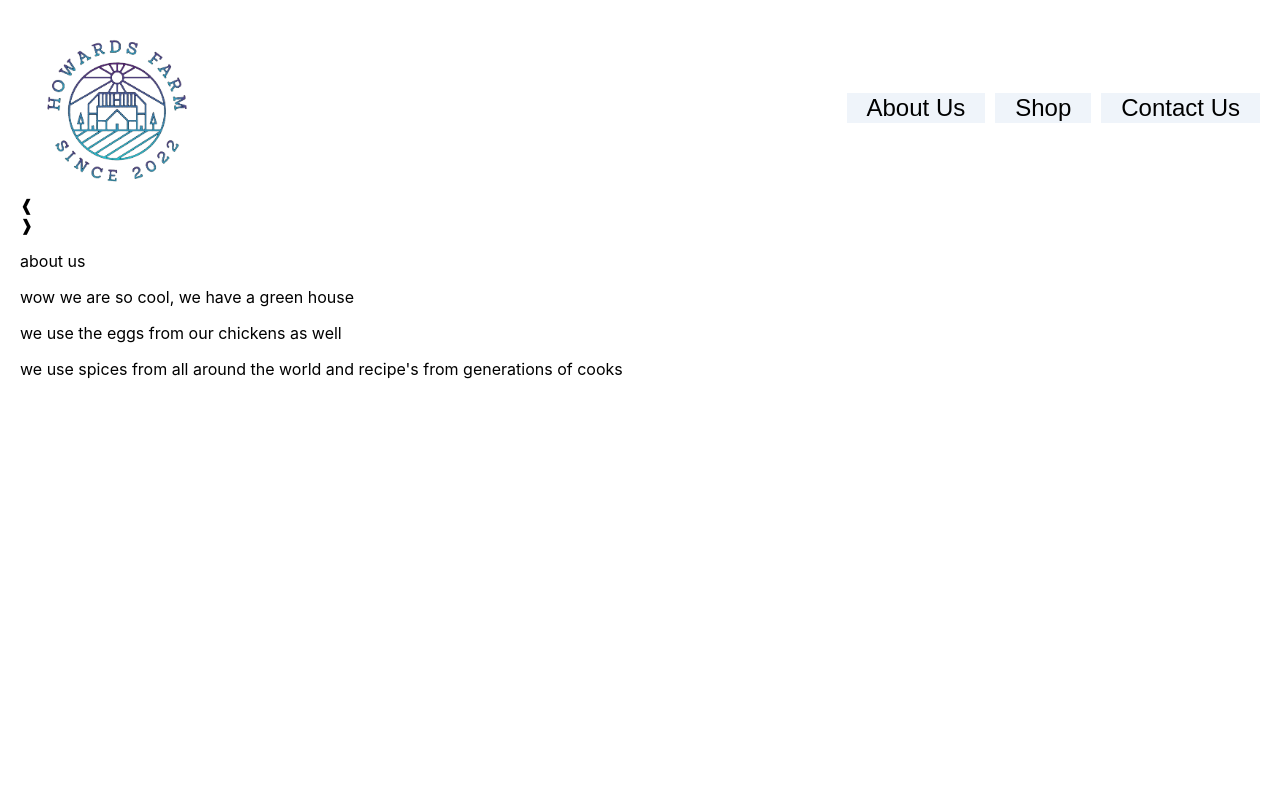
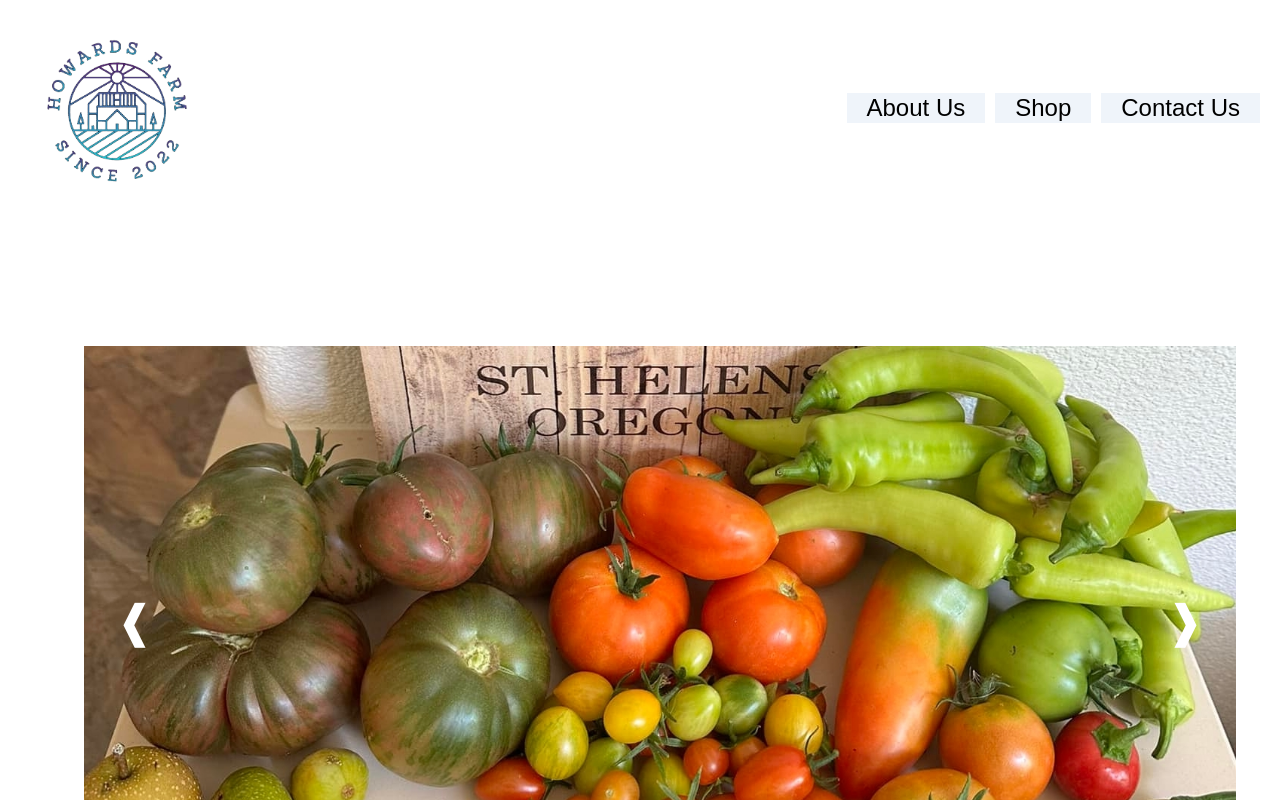
Before and after one commit to daho2353/howard-farm, a React (Create React App) app: page / in a window 1280 px wide. Shown: the top 800 px of the page. Built offline with nearby package versions, Linux system fonts and the light colour scheme.

Commit message:
repaired functionality to image slider and added starter css which will need to adjusted as site comes together.

```diff
--- a/src/components/AboutPage.tsx
+++ b/src/components/AboutPage.tsx
@@ -20,7 +20,7 @@ const AboutPage = () => {
       return (
         <div>
         <div className="slider-container">
-        <ImageSlider slides={slides} />
+            <ImageSlider slides={slides} />
         </div>
         <div>
         <p> about us </p>
--- a/src/components/ImageSlider.tsx
+++ b/src/components/ImageSlider.tsx
@@ -8,11 +8,7 @@ interface Props {
 }
 
 const ImageSlider: React.FC<Props> = ({slides}) => {
-    const [CurrentIndex, setCurrentIndex] = useState(0);
-
-    const slideStyles = {
-        backgroundImage: `url(${slides[CurrentIndex].url})`,
-    };
+    const [CurrentIndex, setCurrentIndex] = useState<number>(0);
 
       const goToPrevious = () => {
         const isFirstSlide = CurrentIndex === 0
@@ -30,7 +26,9 @@ const ImageSlider: React.FC<Props> = ({slides}) => {
     <div className='slider'>
         <div className='left-arrow' onClick={goToPrevious}> ❰</div>
         <div className='right-arrow' onClick={goToNext}> ❱</div>
-        <div style={slideStyles} className='slide'></div>
+        <div className='slide'>
+          <img src={slides[CurrentIndex].url} />
+        </div>
     </div>
     );
 };
--- a/src/components/imageSlider.css
+++ b/src/components/imageSlider.css
@@ -1,35 +1,52 @@
 .slider{
-    min-height: "850px";
-    height: "100%";
-    position:"relative";
+    width:90vw;
+    height: 100vh;
+    min-height: 850px;
+    max-height: 900px;
+    height: 100%;
+    position: relative;
+    overflow: hidden;
+    display: flex;
+    align-items: center;
+    justify-content: center;
+    margin-left: 5vw;
+    margin-right: 5vw;
 }
 
 .slide{
-    width: "100%";
-    height: "100%";
-    border-radius: "10px";
-    background-position: "center";
-    background-size: "cover";
+    width: 100%;
+    height: 100%;
+    border-radius: 10px;
+    background-position: center;
+    background-size: cover;
+    object-fit: cover;
+    background-size: 100% 100%;
+}
+
+.slide img{
+    width: 100%;
+    height: 100%;
+    object-fit : fill;
 }
 
 .right-arrow{
-    position: "absolute";
-    top: "50%";
-    transform: "translate(0, -50%)";
-    right: "32px";
-    font-size: "45px";
-    color: "#fff";
+    position: absolute;
+    top: 50%;
+    transform: translate(0, -50%);
+    right: 32px;
+    font-size: 45px;
+    color: #fff;
     z-index: 1;
-    cursor: "pointer";
+    cursor: pointer;
 }
 
 .left-arrow{
-    position: "absolute";
-    top: "50%";
-    transform: "translate(0, -50%)";
-    left: "32px";
-    font-size: "45px";
-    color: "#fff";
+    position: absolute;
+    top: 50%;
+    transform: translate(0, -50%);
+    left: 32px;
+    font-size: 45px;
+    color: #fff;
     z-index: 1;
-    cursor: "pointer";
+    cursor: pointer;
 }
```
